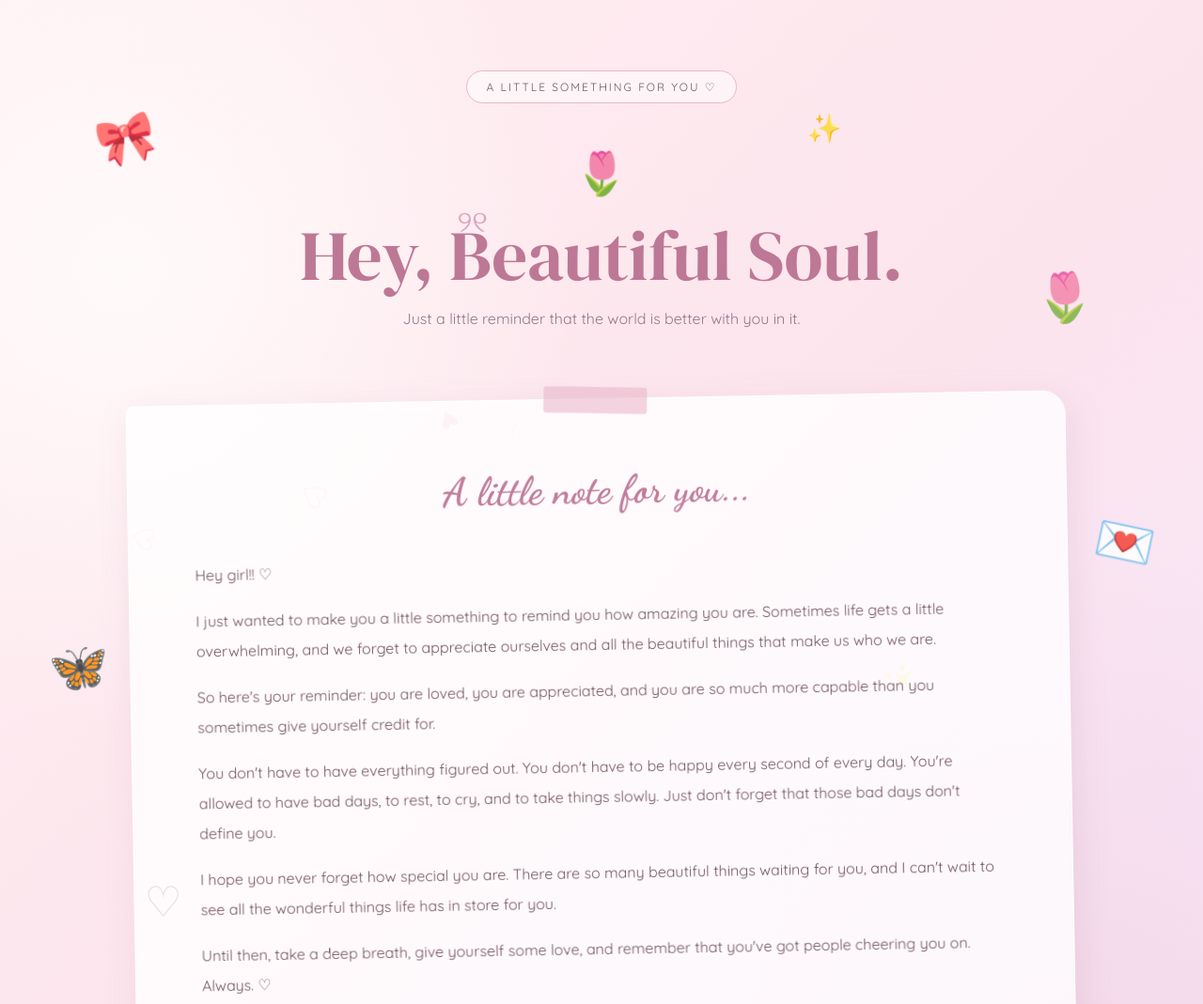
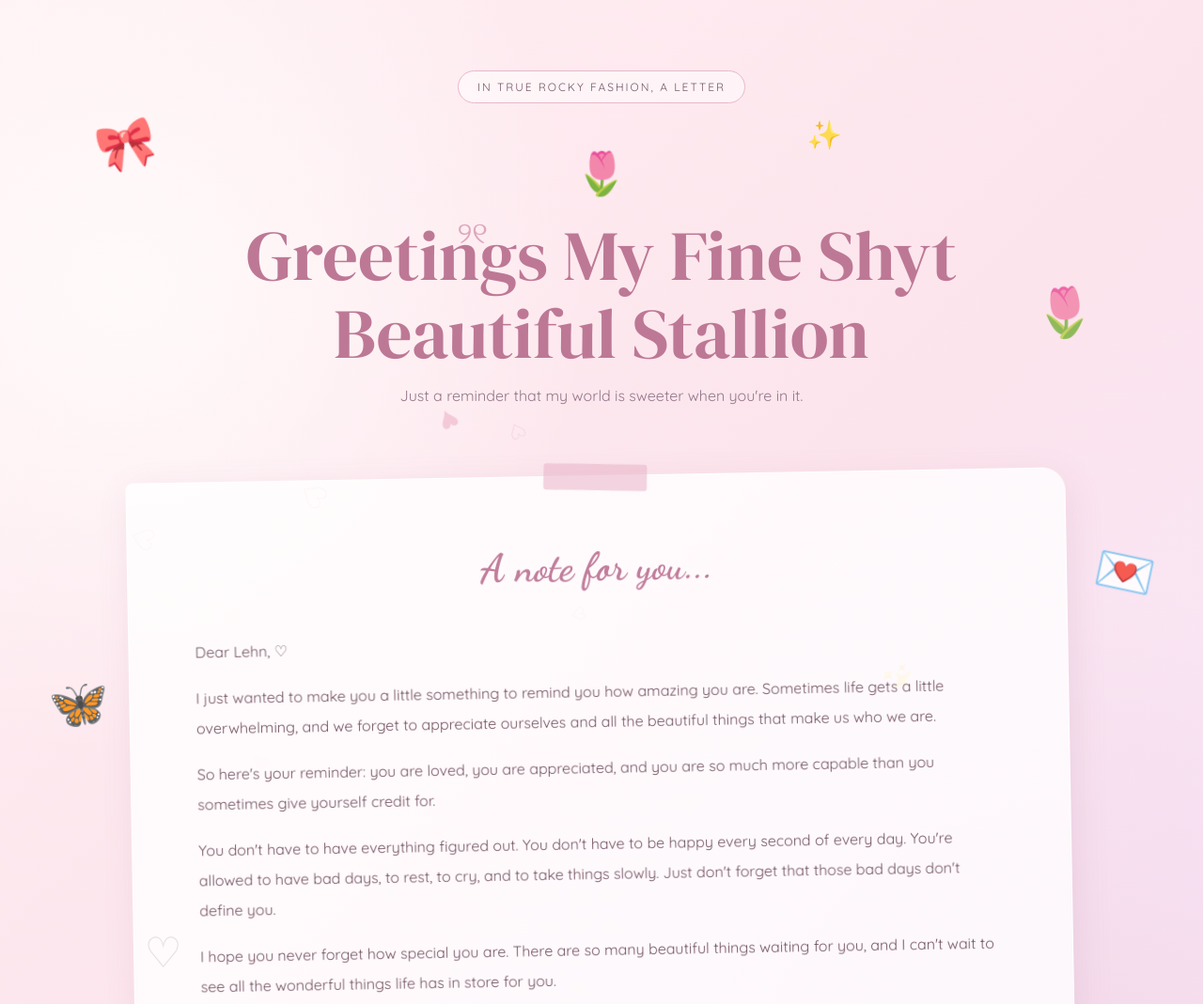
Before and after one commit to rojo121212/forlehn, a plain HTML site: page index.html in a window 1280 px wide. Shown: the top 1069 px of the page at 94% size. Drawn offline with Linux system fonts and the light colour scheme.

Commit message:
Update index.html

```diff
--- a/index.html
+++ b/index.html
@@ -5,7 +5,7 @@
 <meta charset="UTF-8">
 <meta name="viewport" content="width=device-width, initial-scale=1.0">
 
-<title>A Little Reminder for You ♡</title>
+<title> PARA LEHN </title>
 
 <link href="https://fonts.googleapis.com/css2?family=DM+Serif+Display&family=Quicksand:wght@400;500;600;700&family=Dancing+Script:wght@500;600;700&display=swap" rel="stylesheet">
 
@@ -382,24 +382,24 @@ button:hover {
     <!-- MAIN HEADER -->
 
     <div class="tag">
-        A little something for you ♡
+        In True Rocky Fashion, A Letter
     </div>
 
     <div class="flower">🌷</div>
 
-    <h1>Hey, Beautiful Soul.</h1>
+    <h1>Greetings My Fine Shyt Beautiful Stallion</h1>
 
     <p class="subtitle">
-        Just a little reminder that the world is better with you in it.
+        Just a reminder that my world is sweeter when you're in it.
     </p>
 
     <!-- LETTER -->
 
     <div class="letter">
 
-        <h2>A little note for you...</h2>
+        <h2>A note for you...</h2>
 
-        <p>Hey girl!! ♡</p>
+        <p>Dear Lehn, ♡</p>
 
         <p>
         I just wanted to make you a little something to remind you
```
